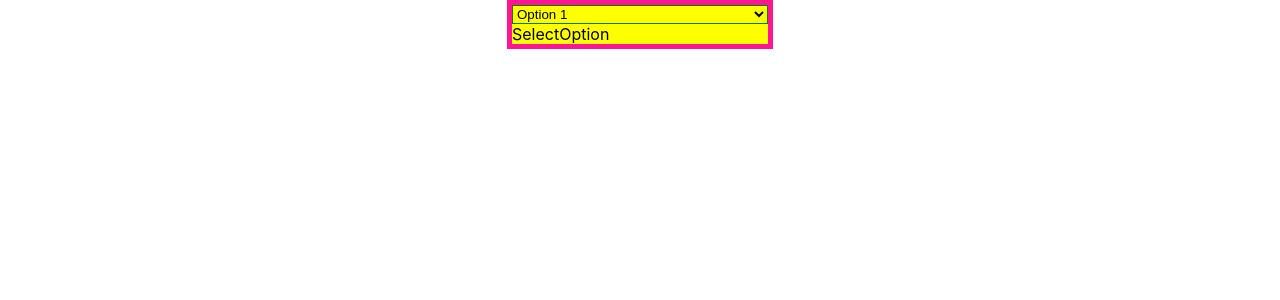
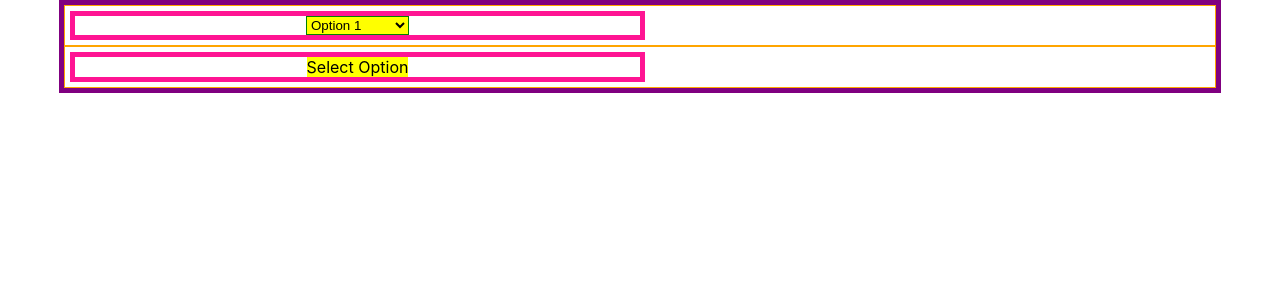
Before and after one commit to stevekutz/react_onclickoutside_exp, a React (Create React App) app: page / in a window 1280 px wide. Shown: the top 300 px of the page. Built offline with nearby package versions, Linux system fonts and the light colour scheme.

Commit message:
setting containers for multiple implmentations

```diff
--- a/src/App.js
+++ b/src/App.js
@@ -1,12 +1,25 @@
 import React from 'react';
-import DropDown from './comp/DropDown';
+import DropDownSelect from './comp/DropDownSelect';
+import DropDownList from './comp/DropDownList';
+import {
+    MainContainer,
+    SubContainer,
 
+
+} from './styled/app_styles';
 
 function App() {
   return (
-    <div>
-        <DropDown />
-    </div>
+    <MainContainer>
+        <SubContainer>
+            <DropDownSelect />
+        </SubContainer>
+        <SubContainer>
+            <DropDownList />
+        </SubContainer>
+
+
+    </MainContainer>
   );
 }
 
--- a/src/comp/DropDown.js
+++ /dev/null
@@ -1,86 +0,0 @@
-import React, {useState} from 'react';
-import {
-    DropDownContainer,
-    SelectBox,
-    SelectItem,
-} from '../styled/dropdown_styles';
-import onClickOutside  from 'react-onclickoutside';
-
-// const DropDown = () => {  // shoud cause error
-function DropDown(){
-    const [isOpen, setIsOpen] = useState(false);
-    const [selectedValue, setSelectedValue] = useState('');
-
-    const toggle = () => {setIsOpen(!isOpen)};
-
-    DropDown.handleClickOutside = () => setIsOpen(false);
-
-    const selectOption = (value) => {
-        setIsOpen(false);
-        setSelectedValue(value);
-
-    }
-
-    const optionValues = [
-        {
-            id: 1,
-            text: 'Option 1',
-        },
-        {
-            id: 2,
-            text: 'Option Two',
-        },
-        {
-            id: 3,
-            text: 'Option three',
-        },
-        {
-            id: 4,
-            text: 'Option FOUR',
-        },
-
-    ];
-
-    return (
-        <DropDownContainer>
-            <SelectBox>
-                {optionValues.map((option) => {
-                    return (
-                        <SelectItem key = {option.id} > {option.text} </SelectItem>
-                    )
-                })}
-
-            </SelectBox>
-
-            <div onClick = {toggle}>
-                {selectedValue ? 'Selected' + selectedValue : 'SelectOption'}
-            </div>
-
-            {isOpen ?
-                <ul>
-                    {optionValues.map((option) =>
-                    <li key = {option.id} onClick = {() => selectOption(option.text)}>
-                        <div> {option.text} </div>
-                    </li>
-                    )}
-
-                </ul>
-                :
-                null
-            }
-
-
-
-        </DropDownContainer>
-
-    )
-
-}
-
-const onClickOutsideConfig = {
-    handleClickOutside: () => DropDown.handleClickOutside,
-}
-
-// export default Dropdown;
-
-export default onClickOutside(DropDown, onClickOutsideConfig);
--- /dev/null
+++ b/src/comp/DropDownList.js
@@ -0,0 +1,63 @@
+import React, {useState} from 'react';
+import {optionValues as optionValuesAlias} from '../data/optionData';
+import {
+    DropDownContainer,
+
+} from '../styled/dropdown_styles';
+import onClickOutside  from 'react-onclickoutside';
+
+// const DropDown = () => {  // should cause error ==> Cannot read property 'isReactComponent' of undefined
+function DropDownList(){
+    const [isOpen, setIsOpen] = useState(false);
+    const [selectedValue, setSelectedValue] = useState('');
+
+    const toggle = () => {setIsOpen(!isOpen)};
+
+    DropDownList.handleClickOutside = () => setIsOpen(false);
+
+    const selectOption = (value) => {
+        setIsOpen(false);
+        setSelectedValue(value);
+
+    }
+
+
+    return (
+        <DropDownContainer>
+
+
+            <div onClick = {toggle}>
+                {selectedValue ? 'Selected =>  ' + selectedValue : 'Select Option'}
+            </div>
+
+
+            {isOpen ?
+                <ul>
+                    {optionValuesAlias.map((option) =>
+                    <li
+                        key = {option.id}
+                        onClick={() => selectOption(option.text)}
+                    >
+                        <div> {option.text} </div>
+                    </li>
+                    )}
+
+                </ul>
+                :
+                null
+            }
+
+
+        </DropDownContainer>
+
+    )
+
+}
+
+const onClickOutsideConfig = {
+    handleClickOutside: () => DropDownList.handleClickOutside,
+}
+
+// export default Dropdown;
+
+export default onClickOutside(DropDownList, onClickOutsideConfig);
--- /dev/null
+++ b/src/comp/DropDownSelect.js
@@ -0,0 +1,49 @@
+import React, {useState} from 'react';
+import {optionValues as optionValuesAlias} from '../data/optionData';
+import {
+    DropDownContainer,
+    SelectBox,
+    SelectItem,
+} from '../styled/dropdown_styles';
+// import onClickOutside  from 'react-onclickoutside';
+
+// const DropDown = () => {  // should cause error ==> Cannot read property 'isReactComponent' of undefined
+function DropDownSelect(){
+    // const [isOpen, setIsOpen] = useState(false);
+    const [selectedValue, setSelectedValue] = useState('');
+
+    // const toggle = () => {setIsOpen(!isOpen)};
+
+    // DropDownSelect.handleClickOutside = () => setIsOpen(false);
+
+    const selectOption = (value) => {
+        // setIsOpen(false);
+        setSelectedValue(value);
+
+    }
+
+
+    return (
+        <DropDownContainer>
+            <SelectBox>
+                {optionValuesAlias.map((option) => {
+                    return (
+                        <SelectItem key = {option.id}
+                        > {option.text} </SelectItem>
+                    )
+                })}
+
+            </SelectBox>
+        </DropDownContainer>
+
+    )
+
+}
+
+// const onClickOutsideConfig = {
+//     handleClickOutside: () => DropDownSelect.handleClickOutside,
+// }
+
+export default DropDownSelect;
+
+// export default onClickOutside(DropDownSelect, onClickOutsideConfig);
--- /dev/null
+++ b/src/data/optionData.js
@@ -0,0 +1,21 @@
+export const optionValues = [
+
+// export default [   // not recoommended, can intriduct renaming errors when  imported
+    {
+        id: 1,
+        text: 'Option 1',
+    },
+    {
+        id: 2,
+        text: 'Option Two',
+    },
+    {
+        id: 3,
+        text: 'Option three',
+    },
+    {
+        id: 4,
+        text: 'Option FOUR',
+    },
+
+];
--- /dev/null
+++ b/src/styled/app_styles.js
@@ -0,0 +1,23 @@
+import styled from 'styled-components';
+
+export const MainContainer = styled.div`
+    * {
+        box-sizing: border-box;
+
+
+    }
+
+
+    border: 5px solid purple;
+    display: flex;
+    flex-direction: column;
+    width: 90%;
+    margin: 0 auto;
+
+`;
+
+export const SubContainer = styled.div`
+
+    border: 1px solid orange;
+
+`;
--- a/src/styled/dropdown_styles.js
+++ b/src/styled/dropdown_styles.js
@@ -9,11 +9,12 @@ export const DropDownContainer = styled.div`
 
     border: 5px solid deeppink;
 
-    width: 20%;
+    width: 50%;
     margin: 0 auto;
     display: flex;
-    flex-direction: column;
+    //  flex-direction: column;
     justify-content: center;
+    margin: 5px;
 
 
 `;
```
